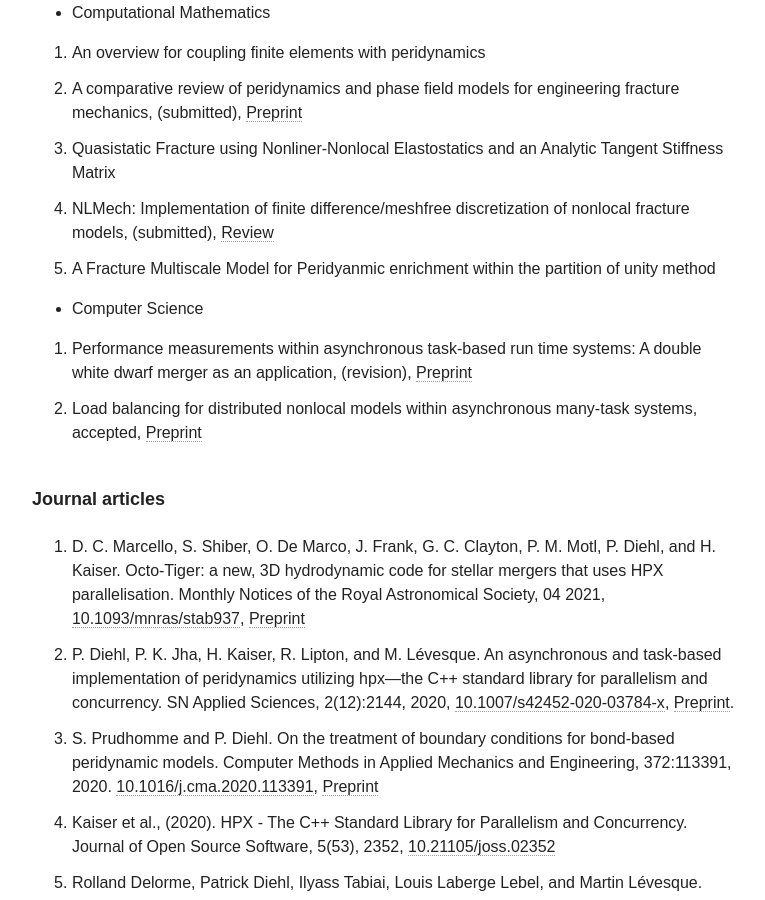
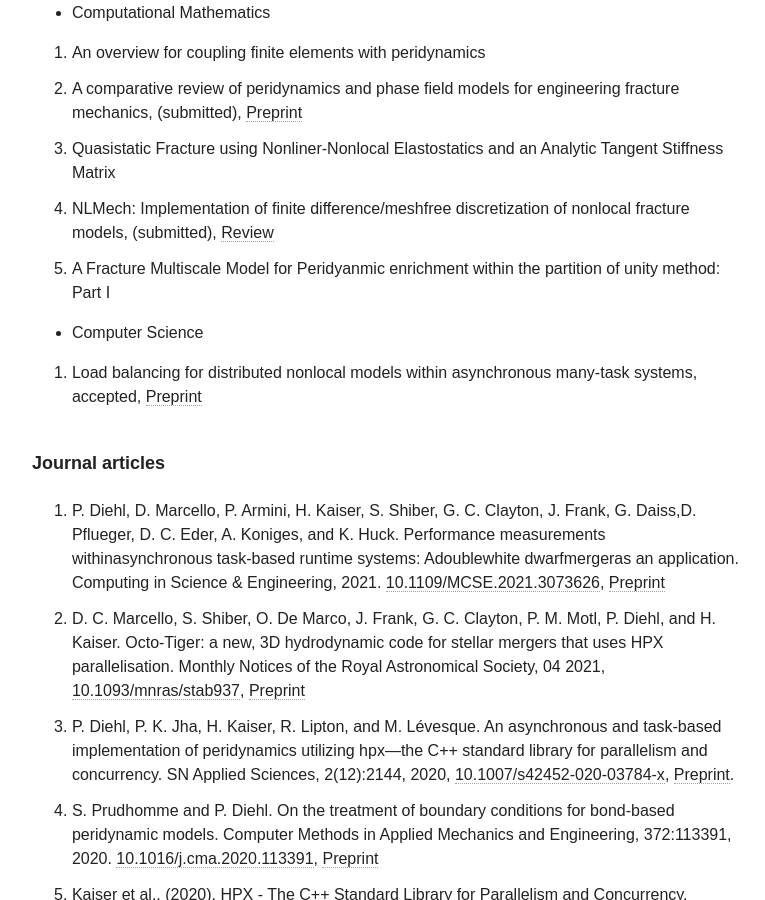
Before and after one commit to diehlpk/diehlpk.github.io, a Jekyll site: the page built from cv/index.md, in a window 1280 px wide and 900 px high, scrolled down 2589 px. Shown: the whole window, without its empty margins (254-1019 px from the left). Built offline with Jekyll 4.4.1, drawn with Linux system fonts in a browser that asks for light colours; nearby versions of some CDN libraries; some web fonts are replaced.

Commit message:
Update CV

```diff
--- a/cv/index.md
+++ b/cv/index.md
@@ -86,14 +86,14 @@ Also available as [PDF document]({{ site.url }}/assets/grants.pdf).
 1. A comparative review of peridynamics and phase field models for engineering fracture mechanics, (submitted), [Preprint](https://engrxiv.org/gty2b/)
 1. Quasistatic Fracture using Nonliner-Nonlocal Elastostatics and an Analytic Tangent Stiffness Matrix
 1. NLMech: Implementation of finite difference/meshfree discretization of nonlocal fracture models, (submitted), [Review](https://github.com/openjournals/joss-reviews/issues/3020)
-1. A Fracture Multiscale Model for Peridyanmic enrichment within the partition of unity method
+1. A Fracture Multiscale Model for Peridyanmic enrichment within the partition of unity method: Part I
 
 * Computer Science
 
-1. Performance measurements within asynchronous task-based run time systems: A double white dwarf merger as an application, (revision), [Preprint](https://arxiv.org/abs/2102.00223)
 1. Load balancing for distributed nonlocal models within asynchronous many-task systems, accepted, [Preprint](https://arxiv.org/abs/2102.03819)
 
 ###### Journal articles
+1.  P. Diehl, D. Marcello, P. Armini, H. Kaiser, S. Shiber, G. C. Clayton, J. Frank, G. Daiss,D. Pflueger, D. C. Eder, A. Koniges, and K. Huck. Performance measurements withinasynchronous task-based runtime systems: Adoublewhite dwarfmergeras an application. Computing in Science & Engineering, 2021. [10.1109/MCSE.2021.3073626](https://doi.org/10.1109/MCSE.2021.3073626), [Preprint](https://arxiv.org/abs/2102.00223)
 1. D. C. Marcello, S. Shiber, O. De Marco, J. Frank, G. C. Clayton, P. M. Motl, P. Diehl, and H. Kaiser. Octo-Tiger: a new, 3D hydrodynamic code for stellar mergers that uses HPX parallelisation. Monthly Notices of the Royal Astronomical Society, 04 2021, [10.1093/mnras/stab937](https://doi.org/10.1093/mnras/stab937), [Preprint](https://arxiv.org/abs/2101.08226)
 1. P. Diehl, P. K. Jha, H. Kaiser, R. Lipton, and M. Lévesque. An asynchronous and task-based implementation of peridynamics utilizing hpx—the C++ standard library for parallelism and concurrency. SN Applied Sciences, 2(12):2144, 2020, [10.1007/s42452-020-03784-x]({https://doi.org/10.1007/s42452-020-03784-x), [Preprint](https://arxiv.org/abs/1806.06917).
 1. S. Prudhomme and P. Diehl. On the treatment of boundary conditions for bond-based peridynamic models. Computer Methods in Applied Mechanics and Engineering, 372:113391, 2020. [10.1016/j.cma.2020.113391](https://doi.org/10.1016/j.cma.2020.113391), [Preprint](https://arxiv.org/abs/2008.09725)
```
